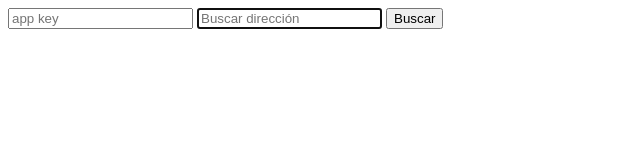
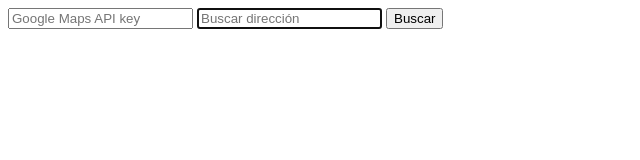
Before and after one commit to jgermade/address-typeahead, a website: page index.html in a window 1280 px wide. Shown: the full height of the page, 0-640 px from the left. Drawn offline with Linux system fonts and the light colour scheme.

```diff
--- a/index.html
+++ b/index.html
@@ -41,7 +41,7 @@
   </head>
   <body>
     <form action="javascript:;">
-      <input type="text" placeholder="app key"></input>
+      <input type="text" placeholder="Google Maps API key" required></input>
       <input type="search" placeholder="Buscar dirección" autofocus required></input>
       <button type="submit">Buscar</button>
     </form>
```
Also changed, not shown: README.md (added).
